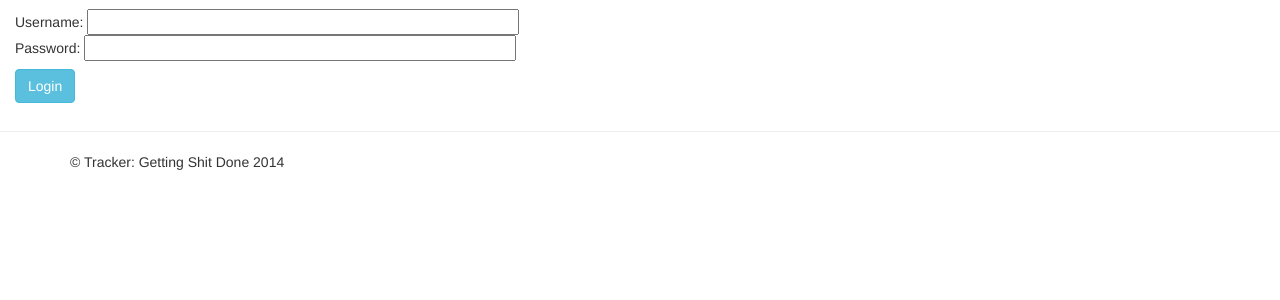
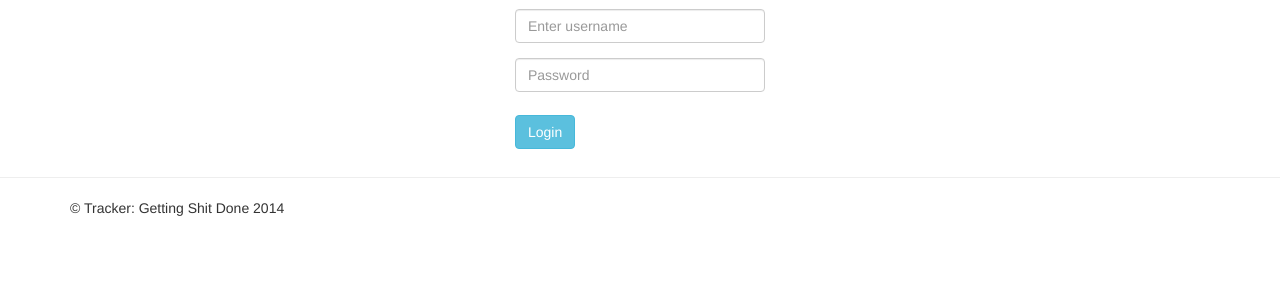
Before and after one commit to levvism/tracker, a Django app: template code/tracker_project/templates/webapp/login.html in a window 1280 px wide. Shown: the part 51-351 px from the top of the page. Run offline with Django 3.2, Linux system fonts and the light colour scheme; the template is opened without the code that fills it, so the values that code supplies are empty; some libraries are stand-ins or nearby versions.

Commit message:
Longin design improved. Added main.css to handle the common styles across the site.

```diff
--- /dev/null
+++ b/code/tracker_project/static/css/main.css
@@ -0,0 +1,7 @@
+
+.divLongin
+{
+	width: 250px;
+	margin-left:auto;
+	margin-right:auto;
+}
--- a/code/tracker_project/templates/webapp/base.html
+++ b/code/tracker_project/templates/webapp/base.html
@@ -5,11 +5,9 @@
 
 <html>
     <head>
-
     		<!--bootstrap-->
 			<link href="{% static "css/bootstrap.min.css" %}" rel="stylesheet">
-
-
+			<link href="{% static "css/main.css" %}" rel="stylesheet">
         	<title>Tracker - {% block title %}title block{% endblock %}</title>
     </head>
 
@@ -42,7 +40,7 @@
 			<p>&copy; Tracker: Getting Shit Done 2014</p>
 		</div>
 	</footer>
-			<script src="http://netdna.bootstrapcdn.com/bootstrap/3.1.1/js/bootstrap.min.js"></script>
     		<script src="{% static 'js/jquery-2.1.0.js' %}"></script>
+    		<script src="{% static 'js/bootstrap.min.js' %}"></script>
     </body>
 </html>
--- a/code/tracker_project/templates/webapp/login.html
+++ b/code/tracker_project/templates/webapp/login.html
@@ -3,15 +3,20 @@
 {% block title %} Login {% endblock %}
 
 {% block body_block %}
-<div class="hero-unit">
-        <form id="login_form" method="post" action="/login/">
+
+<div class="divLongin">
+	<form id="login_form" method="post" action="/login/">
             {% csrf_token %}
-            Username: <input type="text" name="username" value="" size="50" />
-            <br />
-            Password: <input type="password" name="password" value="" size="50" />
-            <br />
+	  <div class="form-group">
+	    <label class="sr-only" for="txtUsername">Username</label>
+	    <input type="text" name="username" class="form-control" id="txtUsername" size="50" placeholder="Enter username">
+	  </div>
+	  <div class="form-group">
+	    <label class="sr-only" for="txtPassword">Password</label>
+	    <input type="password" name="password" class="form-control" id="txtPassword" size="50" placeholder="Password">
+	  </div>
+	  <input type="submit" class="btn btn-info navbar-btn" value="Login" />
+	</form>
+</div>
 
-            <input type="submit" class="btn btn-info navbar-btn" value="Login" />
-        </form>
-</div>
 {% endblock %}
```
Also changed, not shown: code/tracker_project/webapp.db.
